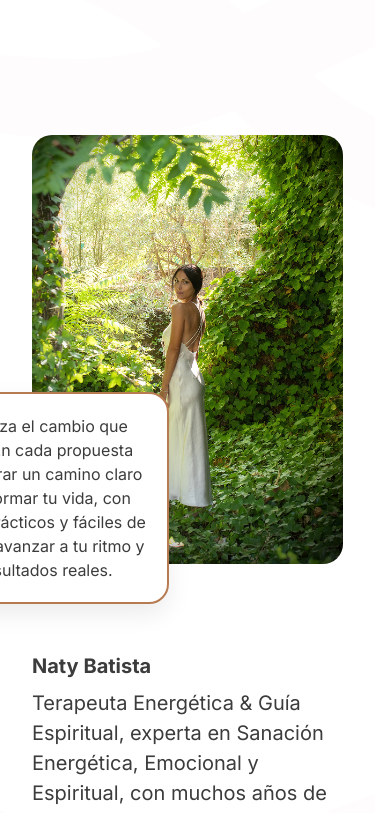
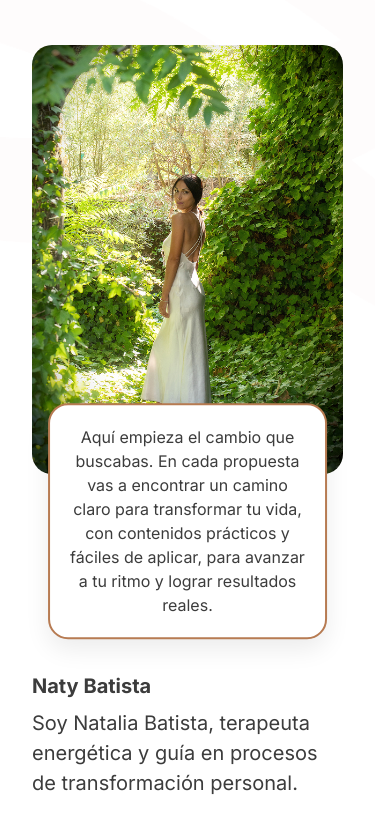
Before and after one commit to AlexisBazila/bellezadelser, a React (Vite) app: page / in a window 390 px wide. Shown: the part 780-1593 px from the top of the page. Built offline with nearby package versions, Linux system fonts and the light colour scheme; a small style sheet from the web is missing; a web font is replaced by a local one.

Commit message:
mision section OK

```diff
--- a/src/layouts/missionSection/MissionSection.jsx
+++ b/src/layouts/missionSection/MissionSection.jsx
@@ -3,6 +3,7 @@ import "./missionSection.css";
 
 import SmallButton from "../../components/smallButton/SmallButton";
 import myself from "../../assets/images/natyHome.png";
+import myselfMovil from "../../assets/images/natyHomeMovil.png";
 
 function MissionSection() {
   return (
@@ -42,6 +43,11 @@ function MissionSection() {
         <div className="photoWrapper">
           <div className="photoContainer">
             <img src={myself} alt="Naty Batista" className="missionPhoto" />
+            <img
+              src={myselfMovil}
+              alt="Naty Batista"
+              className="missionPhotoMovil"
+            />
 
             <div className="pharagraphBox">
               <p>
@@ -59,10 +65,21 @@ function MissionSection() {
       <div className="MyselfParagraphMovil">
         <h4>Naty Batista</h4>
         <p>
-          Terapeuta Energética & Guía Espiritual, experta en Sanación
-          Energética, Emocional y Espiritual, con muchos años de experiencia. Mi
-          propósito es ayudarte a reconectar tu energía, tu esencia y activar tu
-          poder interior.
+          Soy Natalia Batista, terapeuta energética y guía en procesos de
+          transformación personal.
+        </p>
+
+        <p>
+          Acompaño a personas que sienten que algo en su vida no termina de
+          encajar, que están estancadas o repiten situaciones sin entender por
+          qué, a comprender qué está pasando en su interior, a reconectar con su
+          poder y a liberar lo que las está bloqueando.
+        </p>
+
+        <p>
+          Mi trabajo no se queda en lo superficial. Vamos a la raíz de lo que
+          estás sosteniendo, para que el cambio no sea momentáneo, sino real y
+          sostenido en el tiempo.
         </p>
 
         <div className="boton">
--- a/src/layouts/missionSection/missionSection.css
+++ b/src/layouts/missionSection/missionSection.css
@@ -68,7 +68,9 @@
   /* max-width: 420px; */
   z-index: 1;
 }
-
+.missionPhotoMovil {
+  display: none;
+}
 /* Caja superpuesta */
 .pharagraphBox {
   position: absolute;
@@ -103,7 +105,19 @@
   }
 }
 
-@media (max-width: 1160px) {
+@media (max-width: 1340px) {
+  .missionPhoto {
+    max-width: 420px;
+  }
+
+  .pharagraphBox {
+    bottom: -100px;
+    left: 0;
+    margin: 30px;
+  }
+}
+
+@media (max-width: 1270px) {
   .missionSection {
     padding: 5% 2rem;
   }
@@ -111,27 +125,24 @@
   .MyselfDesktop {
     flex-direction: column;
     align-items: center;
-  }
-
-  .photoWrapper {
-    margin-top: 40px;
+    margin-bottom: 150px;
   }
 
   .pharagraphBox {
-    bottom: -50px;
+    bottom: -80px;
+    left: 50%;
+    transform: translateX(-50%);
     width: 80%;
-  }
-
-  .missionPhoto {
-    width: 100%;
+    max-width: 500px;
+    margin: 0;
   }
 
   .firstParagraph h2 {
     font-size: 30px;
   }
-}
-
-@media (max-width: 900px) {
+  .MyselfDesktop .firstParagraph {
+    margin-bottom: 0;
+  }
   .MyselfParagraph {
     display: none;
   }
@@ -145,16 +156,41 @@
   .boton {
     width: 50%;
   }
+  .missionPhoto {
+    display: none;
+  }
+  .missionPhotoMovil {
+    display: flex;
+    width: 100%;
+  }
+}
+
+@media (max-width: 900px) {
 }
 
 @media (max-width: 600px) {
   .pharagraphBox {
-    bottom: -40px;
-    width: 95%;
+    top: auto;
+    bottom: 0;
+
+    left: 50%;
+    transform: translate(-50%, 70%);
+
+    width: 90%;
     padding: 20px;
   }
 
   .pharagraphBox p {
     font-size: 16px;
   }
+  .missionPhotoMovil {
+    display: none;
+  }
+  .missionPhoto {
+    display: flex;
+    width: 100%;
+  }
+  .MyselfDesktop {
+    margin-bottom: 200px;
+  }
 }
```
Also changed, not shown: src/assets/images/natyHomeMovil.png (added).
